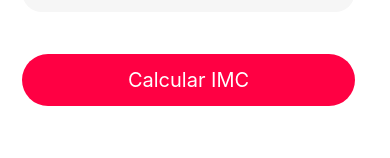
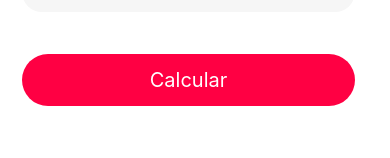
Before and after one commit to piedro404/imc-react-native-curso, a React Native app: screen / in a window 390 px wide. Shown: the part 345-503 px from the top of the page. Built offline with nearby package versions, Linux system fonts and the light colour scheme.

Commit message:
feat: :sparkles: Add style name in button Calcular

```diff
--- a/src/components/Form/index.js
+++ b/src/components/Form/index.js
@@ -54,7 +54,7 @@ export default function Form() {
                     onPress={() => {validationImc()}}
                     style={styles.buttonCalculator}
                 >
-                    <Text style={styles.textButtonCalculator}>Calcular IMC</Text>
+                    <Text style={styles.textButtonCalculator}>{ textButton }</Text>
                 </TouchableOpacity>
             </View>
 
```
